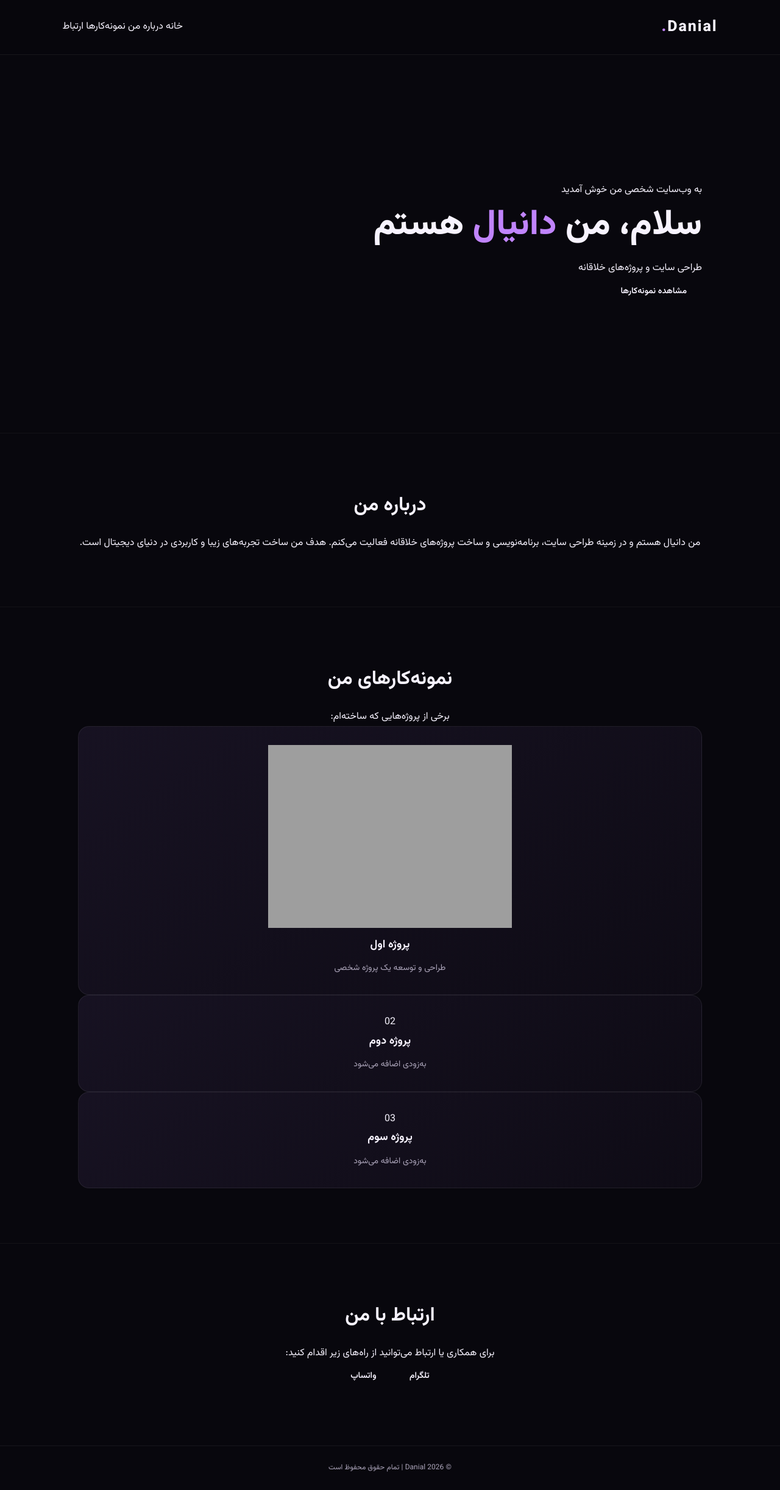
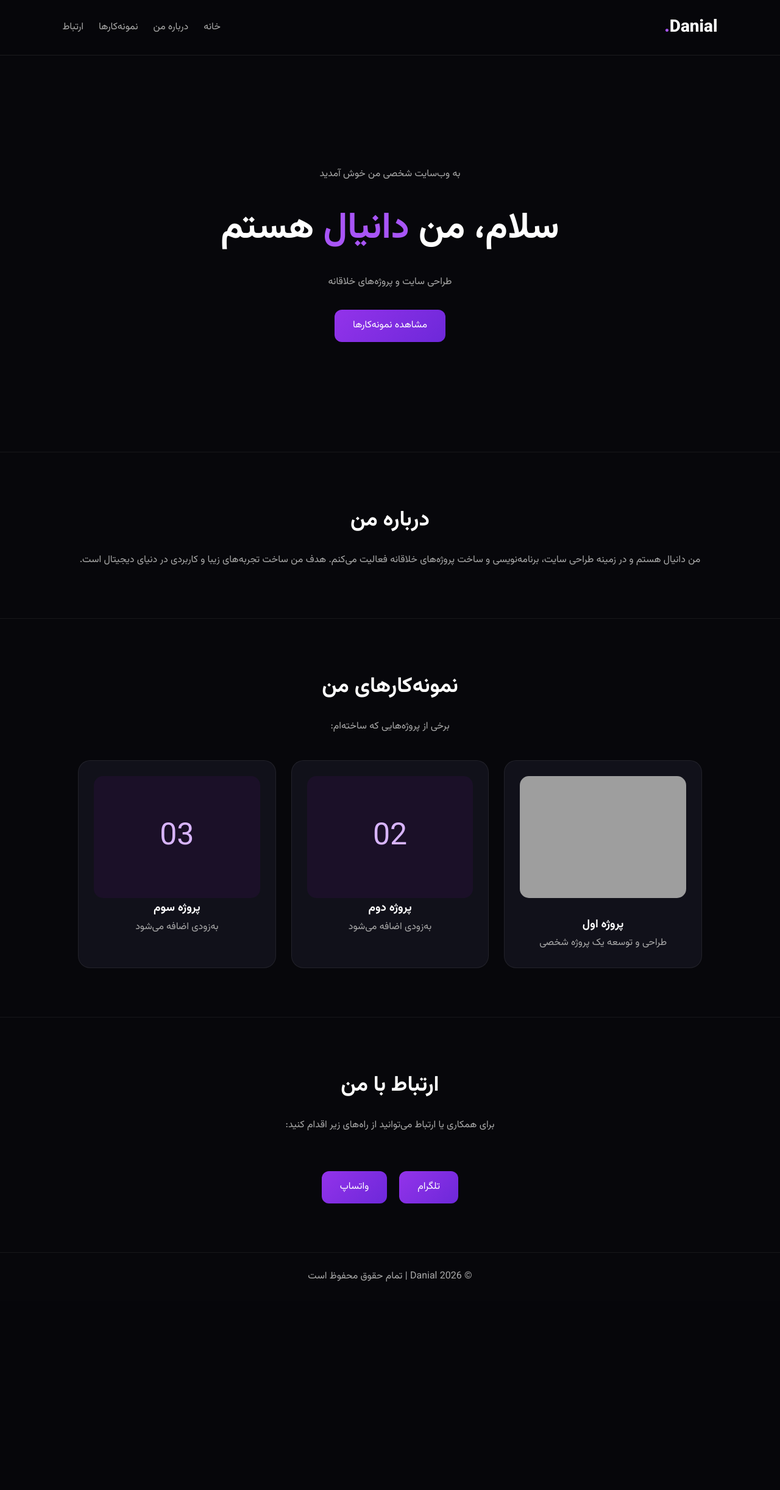
Before and after one commit to danialshikhi2009-afk/DanialPortfolio, a Flask app: page / in a window 1280 px wide. Shown: the whole page at 61% size. After the commit the page ends 2102 px from the top, so only its background shows below. Run offline with Flask 3, Linux system fonts and the light colour scheme; grey boxes are pictures that could not be loaded.

Commit message:
improve website design

```diff
--- a/static/style.css
+++ b/static/style.css
@@ -1,13 +1,12 @@
-
 @import url('https://fonts.googleapis.com/css2?family=Vazirmatn:wght@400;500;600;700;800&display=swap');
 
 :root {
-    --bg: #08070d;
-    --card: #13101d;
+    --bg: #07070b;
+    --card: #11111a;
     --purple: #a855f7;
-    --purple-light: #c084fc;
-    --text: #f7f3ff;
-    --muted: #aaa3b8;
+    --purple-light: #d8b4fe;
+    --text: #ffffff;
+    --muted: #aaa;
 }
 
 * {
@@ -20,7 +19,7 @@
 body {
     background: var(--bg);
     color: var(--text);
-    font-family: 'Vazirmatn', Tahoma, sans-serif;
+    font-family: 'Vazirmatn', sans-serif;
     line-height: 1.8;
 }
 
@@ -29,287 +28,208 @@ a {
     color: inherit;
 }
 
+
+/* Navbar */
+
 .navbar {
     width: 100%;
-    padding: 22px 8%;
+    padding: 20px 8%;
     display: flex;
+    justify-content: space-between;
     align-items: center;
-    justify-content: space-between;
-    border-bottom: 1px solid #ffffff10;
-    background: #08070deF;
     position: sticky;
     top: 0;
     z-index: 100;
+    background: rgba(7,7,11,.9);
     backdrop-filter: blur(15px);
+    border-bottom: 1px solid #ffffff15;
 }
 
 .logo {
-    font-size: 25px;
+    font-size: 28px;
     font-weight: 800;
-    letter-spacing: 2px;
 }
 
-.logo span,
-h1 span,
-h2 span {
+.logo span {
+    color: var(--purple);
+}
+
+.nav-links {
+    display: flex;
+    gap: 25px;
+}
+
+.nav-links a {
+    color: var(--muted);
+    transition: .3s;
+}
+
+.nav-links a:hover {
     color: var(--purple-light);
 }
 
-.navbar nav {
-    display: flex;
-    gap: 28px;
-}
 
-.navbar nav a {
-    color: var(--muted);
-    font-size: 14px;
-    transition: 0.3s;
-}
-
-.navbar nav a:hover {
-    color: var(--purple-light);
-}
+/* Hero */
 
 .hero {
-    min-height: 620px;
-    padding: 90px 10%;
+    min-height: 650px;
     display: flex;
     align-items: center;
-    justify-content: space-between;
-    gap: 60px;
-    overflow: hidden;
+    justify-content: center;
+    padding: 80px 10%;
+    text-align: center;
 }
 
 .hero-content {
-    max-width: 600px;
+    max-width: 700px;
 }
 
-.tag {
-    display: inline-block;
+.subtitle {
     color: var(--purple-light);
-    background: #a855f719;
-    border: 1px solid #a855f735;
-    padding: 5px 16px;
-    border-radius: 50px;
-    font-size: 13px;
-    margin-bottom: 22px;
+    margin-bottom: 20px;
 }
 
 h1 {
-    font-size: clamp(32px, 5vw, 58px);
-    line-height: 1.5;
-    font-weight: 800;
-    margin-bottom: 12px;
+    font-size: clamp(35px,5vw,60px);
+    margin-bottom: 20px;
 }
 
-.hero h2 {
-    font-size: 20px;
-    color: #d2c9e3;
-    margin-bottom: 15px;
+h1 span {
+    color: var(--purple);
 }
 
-.description,
-.section-text {
+.hero p {
     color: var(--muted);
-    font-size: 15px;
-    max-width: 620px;
 }
 
-.buttons {
-    display: flex;
-    gap: 14px;
-    flex-wrap: wrap;
-    margin-top: 30px;
-}
+
+/* Buttons */
 
 .btn {
     display: inline-block;
-    padding: 11px 25px;
-    border-radius: 10px;
-    font-size: 14px;
-    font-weight: 600;
-    transition: 0.3s;
+    margin-top: 30px;
+    padding: 12px 30px;
+    border-radius: 12px;
+    background: linear-gradient(135deg,#9333ea,#6d28d9);
+    color:white;
+    transition:.3s;
 }
 
 .btn:hover {
-    transform: translateY(-3px);
+    transform: translateY(-4px);
+    box-shadow:0 10px 30px #9333ea55;
 }
 
-.primary {
-    color: white;
-    background: linear-gradient(135deg, #9333ea, #7c3aed);
-    box-shadow: 0 8px 30px #9333ea30;
-}
 
-.secondary {
-    color: var(--purple-light);
-    border: 1px solid #a855f770;
-    background: #a855f70b;
-}
-
-.hero-card {
-    position: relative;
-    width: 280px;
-    height: 330px;
-    flex-shrink: 0;
-    display: flex;
-    flex-direction: column;
-    justify-content: center;
-    align-items: center;
-    border: 1px solid #a855f750;
-    border-radius: 35px;
-    background: linear-gradient(145deg, #21142f, #0d0a14);
-    box-shadow: 0 0 80px #9333ea15;
-}
-
-.glow {
-    position: absolute;
-    width: 160px;
-    height: 160px;
-    background: #9333ea;
-    filter: blur(100px);
-    opacity: 0.4;
-}
-
-.letter {
-    position: relative;
-    font-size: 150px;
-    line-height: 1.2;
-    font-weight: 800;
-    color: transparent;
-    -webkit-text-stroke: 2px var(--purple-light);
-}
-
-.hero-card p {
-    position: relative;
-    letter-spacing: 5px;
-    font-size: 10px;
-    color: var(--muted);
-}
+/* Sections */
 
 .section {
-    padding: 90px 10%;
-    text-align: center;
-    border-top: 1px solid #ffffff0b;
+    padding:80px 10%;
+    text-align:center;
+    border-top:1px solid #ffffff10;
 }
 
 .section h2 {
-    font-size: 32px;
-    margin-bottom: 18px;
+    font-size:35px;
+    margin-bottom:20px;
 }
 
-.section-text {
-    margin: 0 auto;
+.section p {
+    color:var(--muted);
 }
 
-.projects {
-    display: grid;
-    grid-template-columns: repeat(3, minmax(0, 1fr));
-    gap: 22px;
-    margin-top: 45px;
-    text-align: right;
+
+/* Projects */
+
+.projects-grid {
+    margin-top:40px;
+    display:grid;
+    grid-template-columns:repeat(3,1fr);
+    gap:25px;
 }
 
+
 .project-card {
-    background: linear-gradient(145deg, #171222, #0e0b15);
-    border: 1px solid #ffffff12;
-    border-radius: 18px;
-    padding: 30px;
-    transition: 0.3s;
+    background:var(--card);
+    padding:25px;
+    border-radius:20px;
+    border:1px solid #ffffff12;
+    transition:.3s;
 }
 
+
 .project-card:hover {
-    transform: translateY(-7px);
-    border-color: #a855f770;
-    box-shadow: 0 15px 40px #9333ea12;
+    transform:translateY(-8px);
+    border-color:var(--purple);
 }
 
-.project-icon {
-    width: 52px;
-    height: 52px;
-    display: grid;
-    place-items: center;
-    border-radius: 14px;
-    color: var(--purple-light);
-    background: #a855f720;
-    border: 1px solid #a855f740;
-    margin-bottom: 20px;
-    font-weight: 800;
+
+.project-card img {
+    width:100%;
+    height:200px;
+    object-fit:cover;
+    border-radius:15px;
+    margin-bottom:15px;
 }
 
-.project-card h3 {
-    font-size: 18px;
-    margin-bottom: 10px;
+
+.project-placeholder {
+    height:200px;
+    display:flex;
+    justify-content:center;
+    align-items:center;
+    background:#1b1028;
+    border-radius:15px;
+    color:var(--purple-light);
+    font-size:50px;
 }
 
-.project-card p {
-    font-size: 14px;
-    color: var(--muted);
+
+/* Contact */
+
+.contact-buttons {
+    display:flex;
+    justify-content:center;
+    gap:20px;
+    margin-top:30px;
 }
 
-.contact {
-    background: radial-gradient(ellipse at center, #4c1d9515, transparent 70%);
+
+/* Footer */
+
+footer {
+    text-align:center;
+    padding:25px;
+    color:var(--muted);
+    border-top:1px solid #ffffff10;
 }
 
-footer {
-    padding: 25px 8%;
-    text-align: center;
-    border-top: 1px solid #ffffff10;
-    color: var(--muted);
-    font-size: 12px;
-}
 
-@media (max-width: 800px) {
+/* Mobile */
+
+@media(max-width:800px){
+
     .navbar {
-        padding: 18px 5%;
-        flex-wrap: wrap;
-        gap: 15px;
+        flex-direction:column;
+        gap:15px;
     }
 
-    .navbar nav {
-        gap: 14px;
-        flex-wrap: wrap;
+    .nav-links {
+        gap:15px;
+        font-size:14px;
     }
 
-    .navbar nav a {
-        font-size: 12px;
+
+    .projects-grid {
+        grid-template-columns:1fr;
     }
 
     .hero {
-        padding: 65px 7%;
-        flex-direction: column-reverse;
-        text-align: center;
-        gap: 40px;
-    }
-
-    .hero-card {
-        width: 220px;
-        height: 250px;
-    }
-
-    .letter {
-        font-size: 110px;
-    }
-
-    .buttons {
-        justify-content: center;
+        padding:60px 7%;
     }
 
     .section {
-        padding: 65px 7%;
+        padding:60px 7%;
     }
 
-    .projects {
-        grid-template-columns: 1fr;
-    }
 }
-
-@media (max-width: 400px) {
-    .navbar nav {
-        gap: 10px;
-    }
-
-    .navbar nav a {
-        font-size: 11px;
-    }
-}
```
